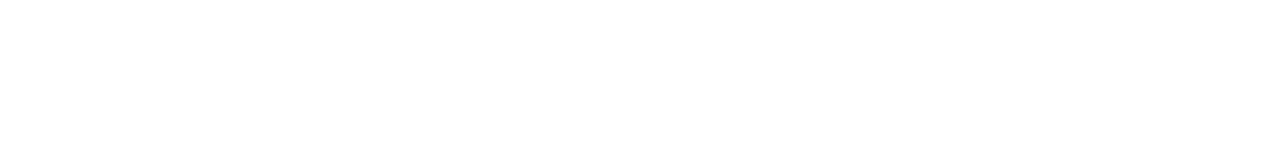
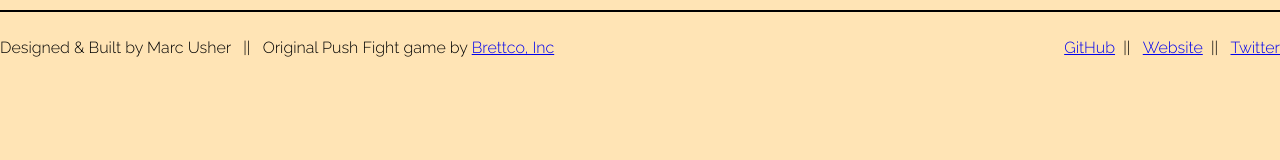
Before and after one commit to MarcUsher/ga-sei-project1, a plain HTML site: page project-folder/index.html in a window 1280 px wide. Drawn offline with nearby package versions, Linux system fonts and the light colour scheme.

Commit message:
Added footer content and basic styling

```diff
--- a/project-folder/css/styles.css
+++ b/project-folder/css/styles.css
@@ -0,0 +1,26 @@
+body {
+    background-color: moccasin;
+    font-family: 'Raleway', sans-serif;
+    margin: 0 auto;
+    max-width: 1500px;
+}
+
+#footer-rule {
+    background-color: black;
+    height: 2px;
+    margin: 10px 0px;
+    width: 100%;
+}
+
+#footer-content {
+    display: flex;
+    justify-content: space-between;
+}
+
+footer ul {
+    list-style-type: none;
+}
+
+footer ul li {
+    display: inline-block;
+}
--- a/project-folder/index.html
+++ b/project-folder/index.html
@@ -4,11 +4,37 @@
     <meta charset="UTF-8">
     <meta http-equiv="X-UA-Compatible" content="IE=edge">
     <meta name="viewport" content="width=device-width, initial-scale=1.0">
-    <title>Document</title>
+    <title>Push Fight</title>
     <link rel="stylesheet" href="css/styles.css">
+    <link href="https://fonts.googleapis.com/css2?family=Raleway:wght@300&display=swap" rel="stylesheet">
 </head>
 <body>
+    <header>
 
+    </header>
+
+    <main>
+
+    </main>
+
+    <!-- Footer - sticks across all pages -->
+    <footer>
+        <div id="footer-container">
+            <div id="footer-rule"></div>
+            <div id="footer-content">
+                <p>Designed & Built by Marc Usher &nbsp; || &nbsp; Original Push Fight game by <a href="https://pushfightgame.com/index.htm">Brettco, Inc</a></p>
+                <div id="Footer links">
+                    <ul>
+                        <li><a href="https://git.generalassemb.ly/marc">GitHub</a>&nbsp; || &nbsp;</li>
+                        <li><a href="#">Website</a>&nbsp; || &nbsp;</li>
+                        <li><a href="https://twitter.com/Meegosh_">Twitter</a></li>
+                    </ul>
+                </div>
+            </div>
+        </div>
+    </footer>
+
+    <!-- JS scripts -->
     <script src="https://code.jquery.com/jquery-3.6.0.min.js" integrity="sha256-/xUj+3OJU5yExlq6GSYGSHk7tPXikynS7ogEvDej/m4=" crossorigin="anonymous"></script>
     <script src="js/main.js"></script>
 </body>
```
